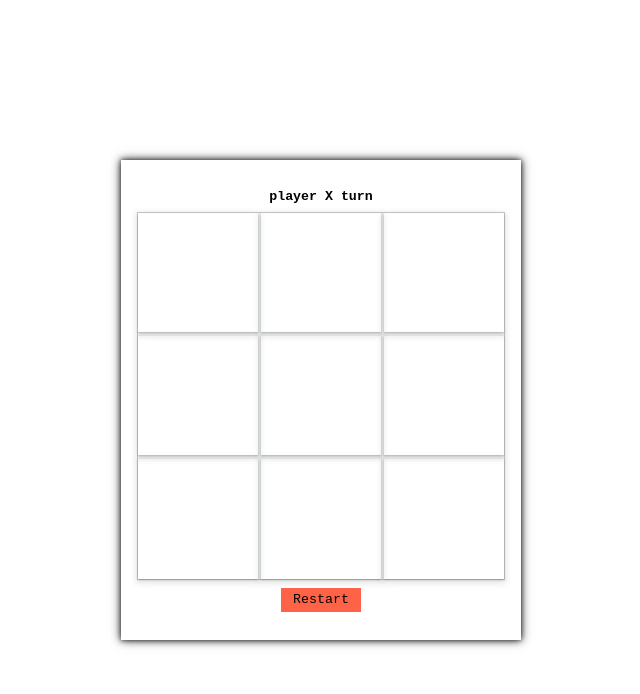
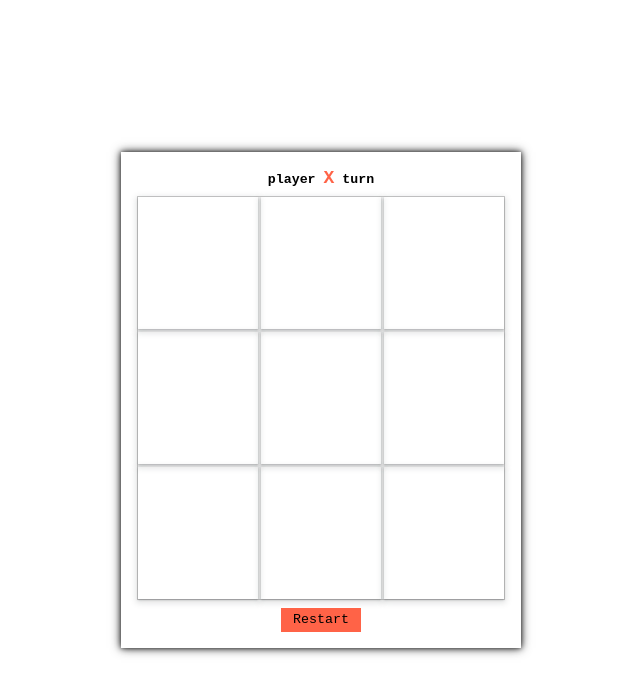
Before and after one commit to aosenit/frontendBeginners, a plain HTML site: page index.html in a window 1280 px wide. Shown: the whole page, without its empty margins (319-959 px from the left). Drawn offline with Linux system fonts and the light colour scheme.

Commit message:
remove flex

```diff
--- a/style.css
+++ b/style.css
@@ -40,7 +40,7 @@ button {
 
 .gridContainer {
   border: 1px solid #ccc;
-  flex: 0.9;
+  height: 90%;
   aspect-ratio: 1/1;
   width: 100%;
   margin: 0.5rem 0;
@@ -79,3 +79,7 @@ button {
 .hide {
   display: none;
 }
+.playerTurn {
+  color: var(--btnColor);
+  font-size: large;
+}
```
